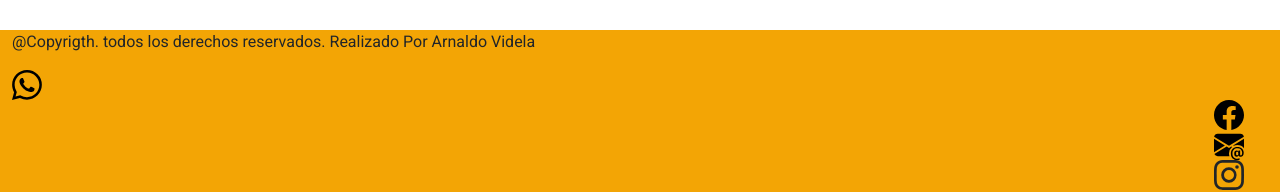
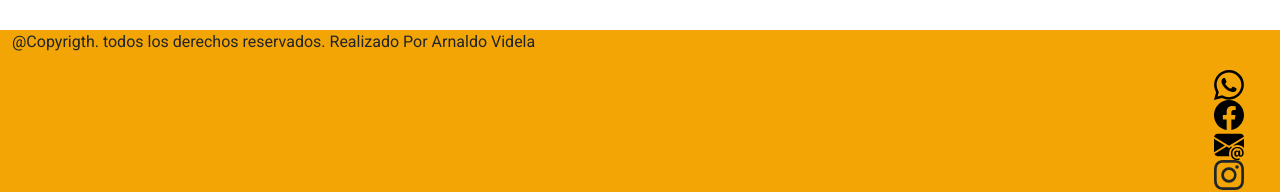
Before and after one commit to ArnaldoVidela/ArnaldoVidela.github.io, a plain HTML site: page index.html in a window 1280 px wide. Shown: the part 2155-2347 px from the top of the page. Drawn offline with nearby package versions, Linux system fonts and the light colour scheme; some icons are missing.

Commit message:
Update index.html

```diff
--- a/index.html
+++ b/index.html
@@ -226,7 +226,7 @@
           </div>
 
             <div class="row">
-           <div class="col-md-12 style="text-align: right;">
+           <div class="col-md-12" style="text-align: right;">
                 <!-- Icono de WhatsApp en gris como enlace -->
                 <a href="https://wa.me/2646157410" style="color:black;>
                     <i class="bi bi-whatsapp"></i>
```
